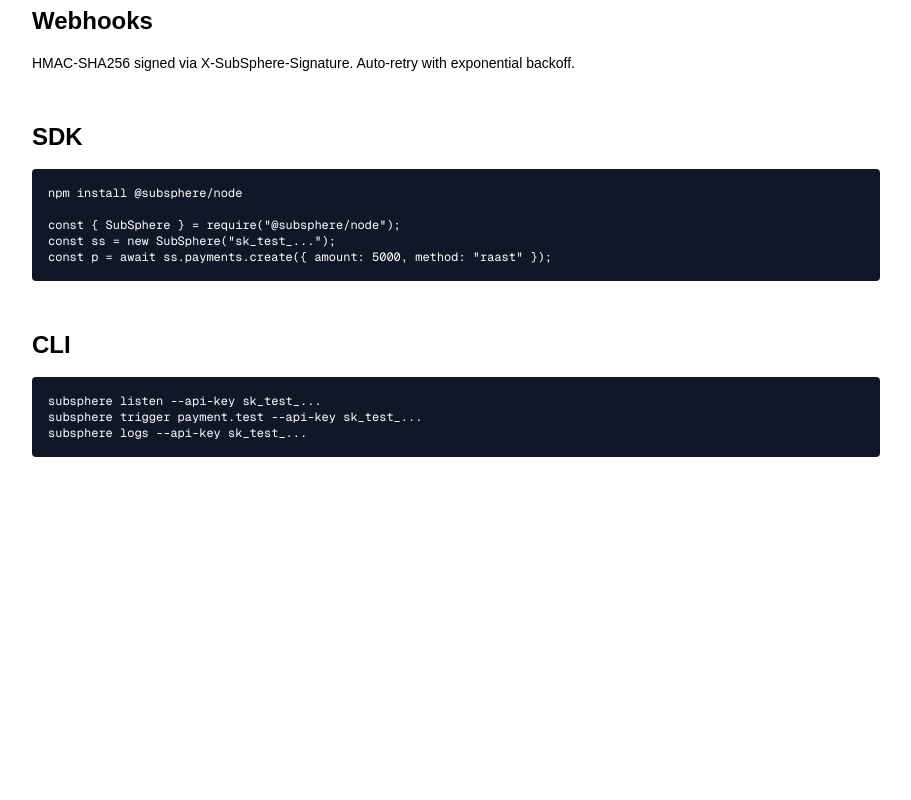
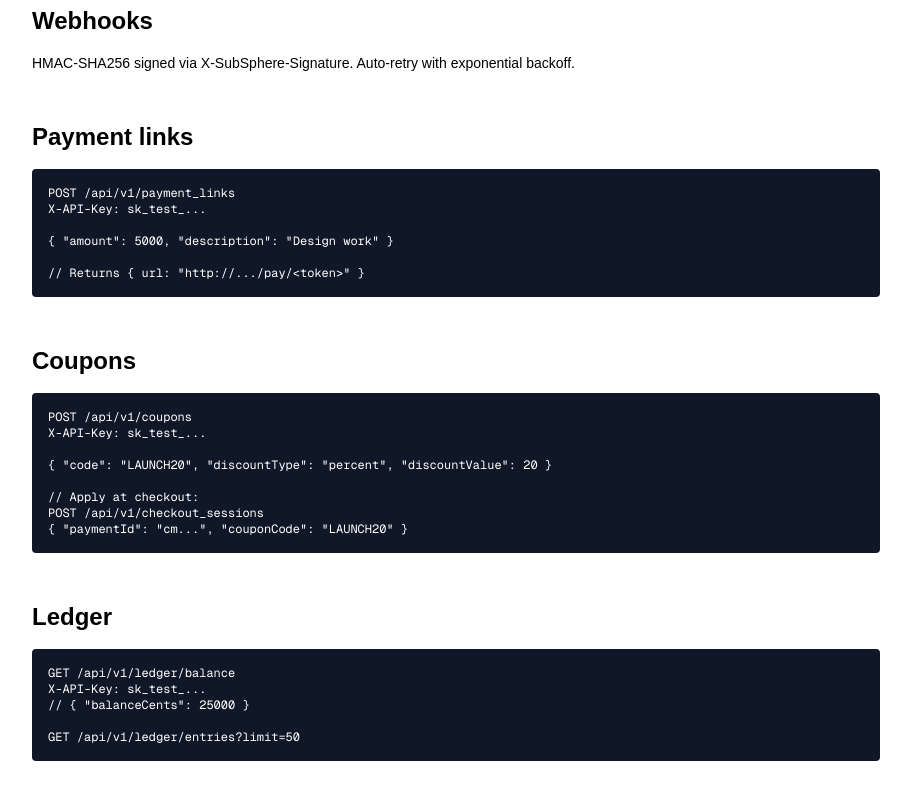
Before and after one commit to AbdullahNaveed1/subsphere-web, a Next.js app: page /docs in a window 1280 px wide. Shown: the part 1220-2020 px from the top of the page, without its empty margins (184-1095 px from the left). Before the commit the page ends 1725 px from the top, so only its background shows below. Built offline with nearby package versions, Linux system fonts and the light colour scheme.

Commit message:
docs: add payment links, coupons, ledger sections

```diff
--- a/app/docs/page.tsx
+++ b/app/docs/page.tsx
@@ -46,6 +46,18 @@ export default function Docs() {
           <p className='text-sm mb-3'>HMAC-SHA256 signed via X-SubSphere-Signature. Auto-retry with exponential backoff.</p>
         </section>
         <section>
+          <h2 className='text-2xl font-bold mb-4'>Payment links</h2>
+          <Code>{'POST /api/v1/payment_links\nX-API-Key: sk_test_...\n\n{ "amount": 5000, "description": "Design work" }\n\n// Returns { url: "http://.../pay/<token>" }'}</Code>
+        </section>
+        <section>
+          <h2 className='text-2xl font-bold mb-4'>Coupons</h2>
+          <Code>{'POST /api/v1/coupons\nX-API-Key: sk_test_...\n\n{ "code": "LAUNCH20", "discountType": "percent", "discountValue": 20 }\n\n// Apply at checkout:\nPOST /api/v1/checkout_sessions\n{ "paymentId": "cm...", "couponCode": "LAUNCH20" }'}</Code>
+        </section>
+        <section>
+          <h2 className='text-2xl font-bold mb-4'>Ledger</h2>
+          <Code>{'GET /api/v1/ledger/balance\nX-API-Key: sk_test_...\n// { "balanceCents": 25000 }\n\nGET /api/v1/ledger/entries?limit=50'}</Code>
+        </section>
+        <section>
           <h2 className='text-2xl font-bold mb-4'>SDK</h2>
           <Code>{'npm install @subsphere/node\n\nconst { SubSphere } = require("@subsphere/node");\nconst ss = new SubSphere("sk_test_...");\nconst p = await ss.payments.create({ amount: 5000, method: "raast" });'}</Code>
         </section>
```
